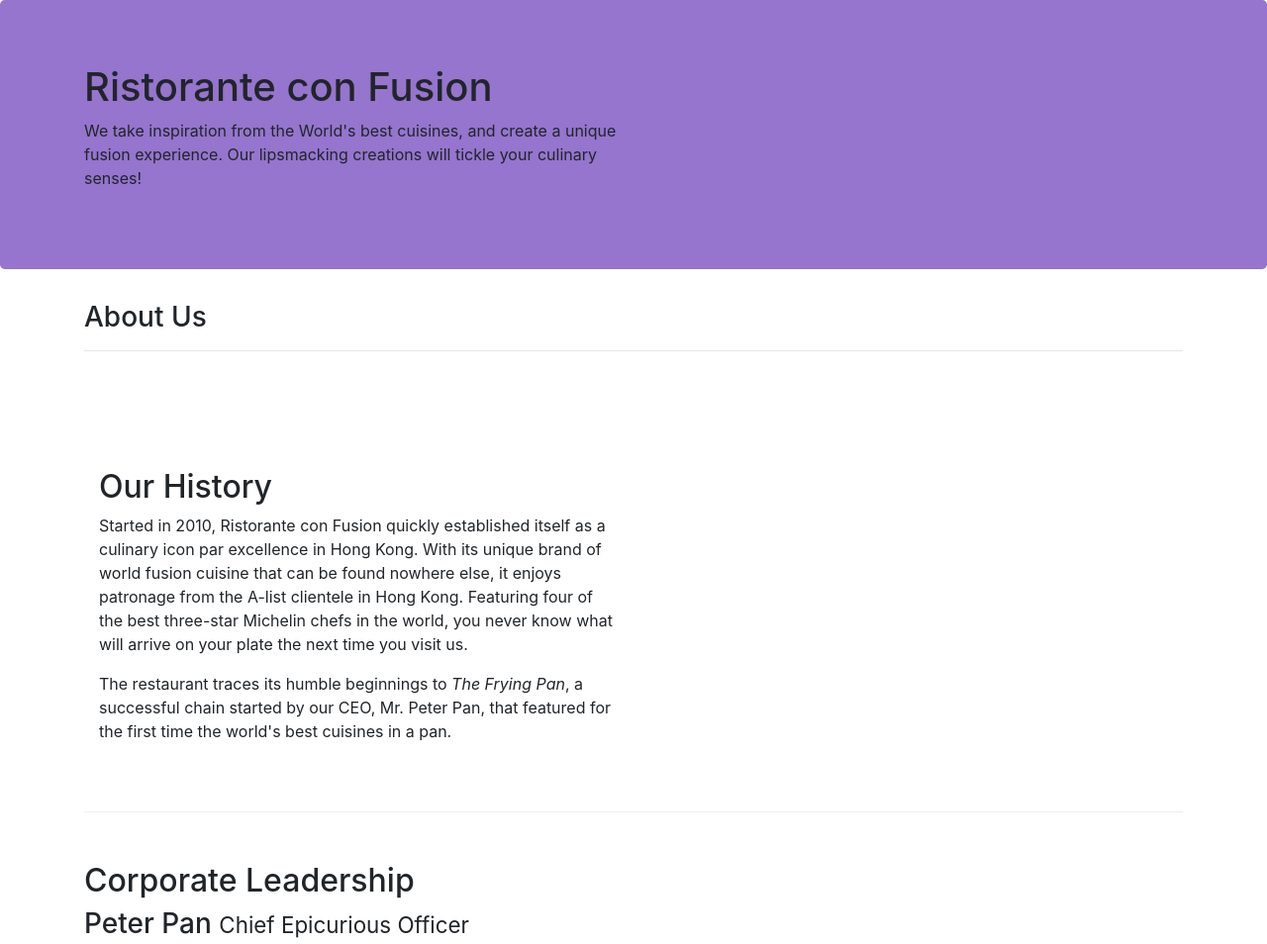
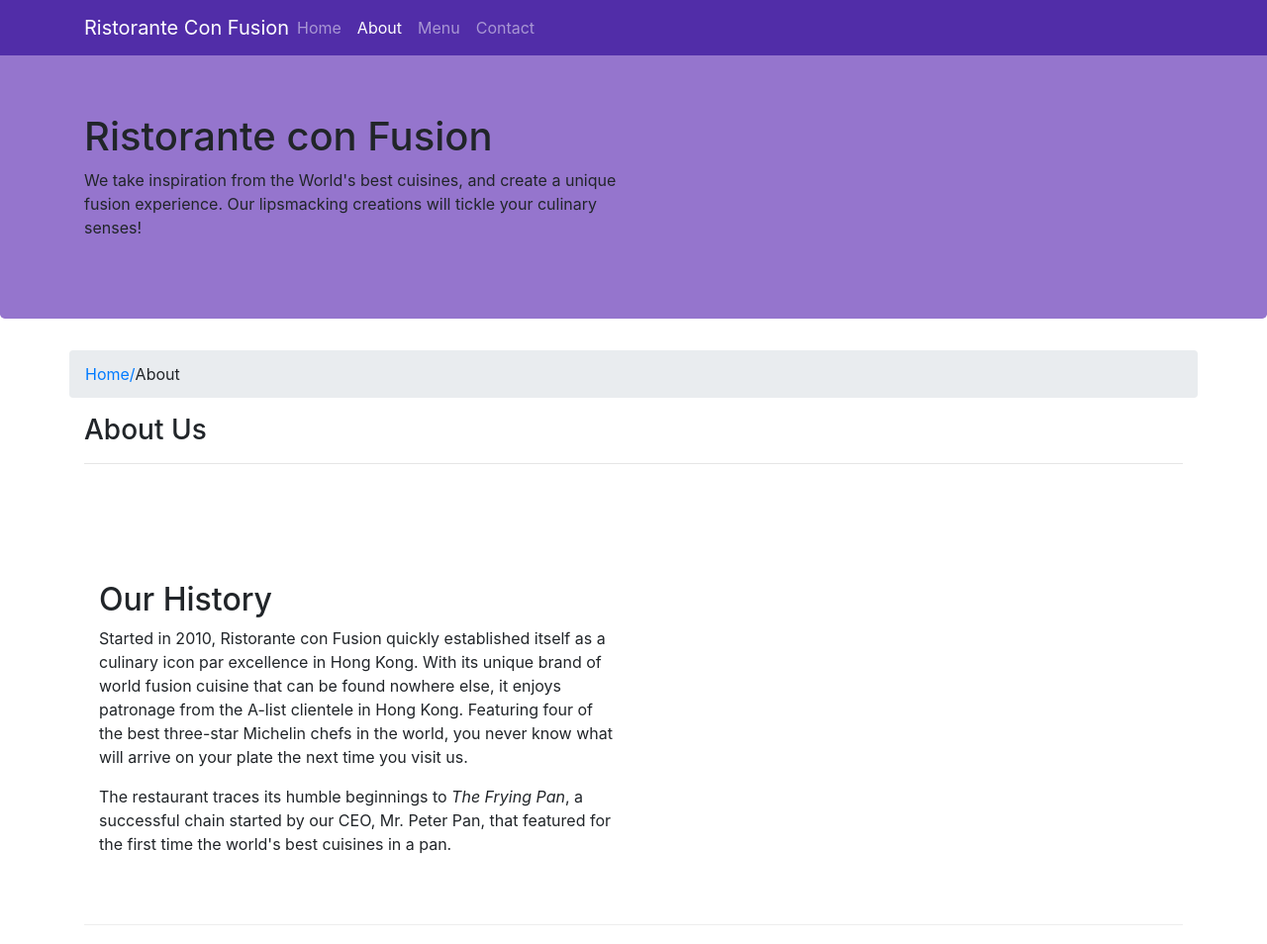
Before and after one commit to Aman16102000/Ristorante-con-Fusion-Bootstrap, a website: page aboutus.html in a window 1280 px wide. Shown: the top 954 px of the page at 99% size. Drawn offline with nearby package versions, Linux system fonts and the light colour scheme.

Commit message:
Added collapse-toggler

```diff
--- a/aboutStyle.css
+++ b/aboutStyle.css
@@ -9,3 +9,9 @@
 .footer{
     background: #D1C4E9;
 }
+.body{
+    padding: 50px 0px 0px 0px;
+}
+.navbar-dark {
+    background-color: #512DA8;
+}
--- a/aboutus.html
+++ b/aboutus.html
@@ -13,8 +13,24 @@
 
 </head>
 
-<body>
+<body class="body">
+    <nav class="navbar navbar-dark navbar-expand-sm  fixed-top">
+        <div class="container">
+            <button class="navbar-toggler" type="button" data-toggle="collapse" data-target="#Navbar">
+                <span class="navbar-toggler-icon"></span>
+            </button>
+            <a class="navbar-brand mr-auto" href="index.html">Ristorante Con Fusion</a>
+            <div class="collapse navbar-collapse" id="Navbar">
+            <ul class="navbar-nav mr-auto">
+                <li class="nav-item "><a class="nav-link" href="index.html">Home</a></li>
+                <li class="nav-item active"><a class="nav-link" href="aboutus.html">About</a></li>
+                <li class="nav-item"><a class="nav-link" href="#">Menu</a></li>
+                <li class="nav-item"><a class="nav-link" href="#">Contact</a></li>
+            </ul>
+            </div>
 
+        </div>
+    </nav>
     <header class="jumbotron">
         <div class="container">
             <div class="row row-header">
@@ -30,6 +46,10 @@
 
     <div class="container">
         <div class="row">
+            <ol class="col-12 breadcrumb">
+                <li class="breadcrumb-list"><a href="index.html">Home/</a></li>
+                <li class="breadcrumb-list">About</li>
+            </ol>
             <div class="col-12 col-sm">
                <h3>About Us</h3>
                <hr>
--- a/style.css
+++ b/style.css
@@ -26,3 +26,9 @@
     margin: 0px;
     color: #0f0f0f;
 }
+.body{
+    padding: 50px 0px 0px 0px;
+}
+.navbar-dark {
+    background-color: #512DA8;
+}
```
Also changed, not shown: index.html (+17 -1 lines).
